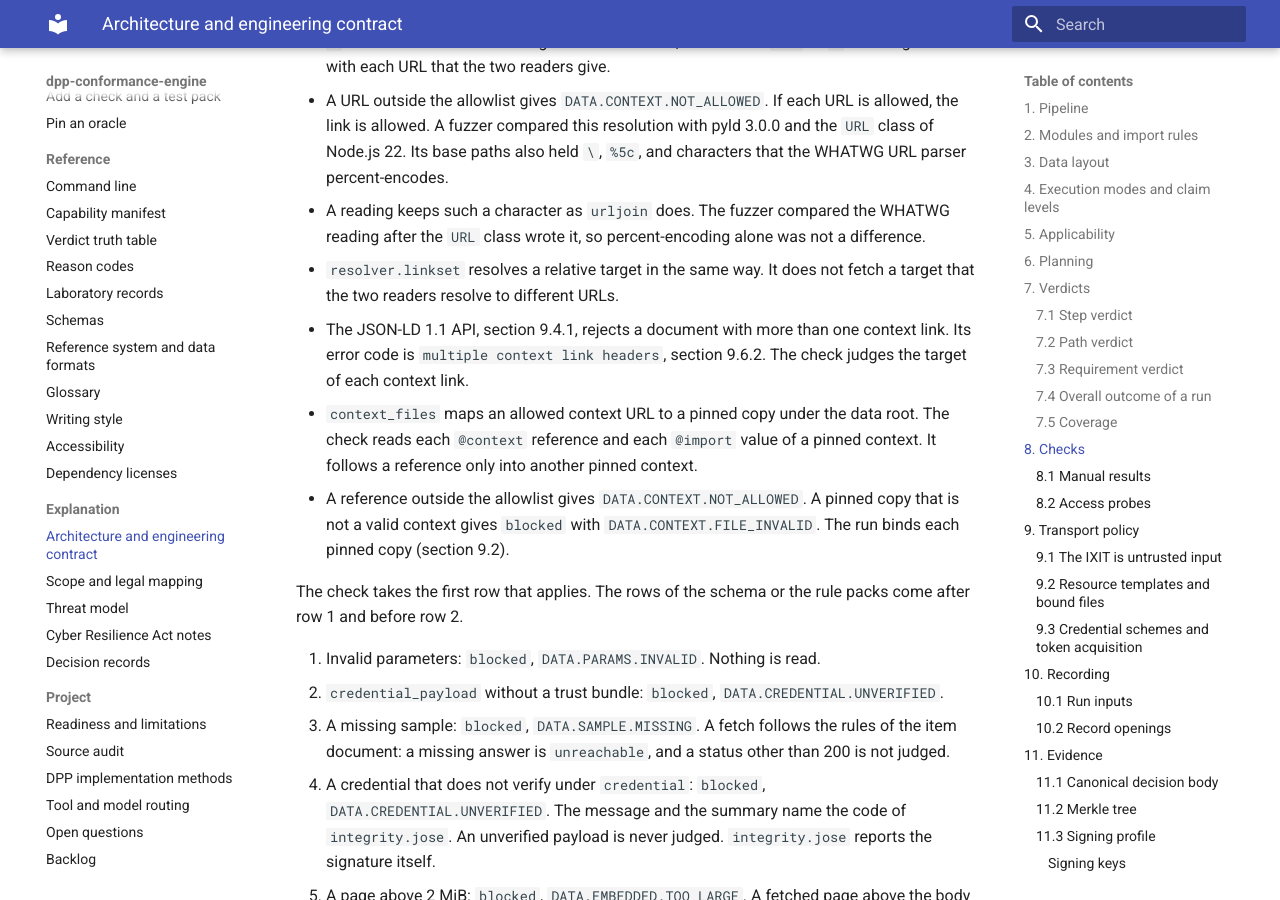
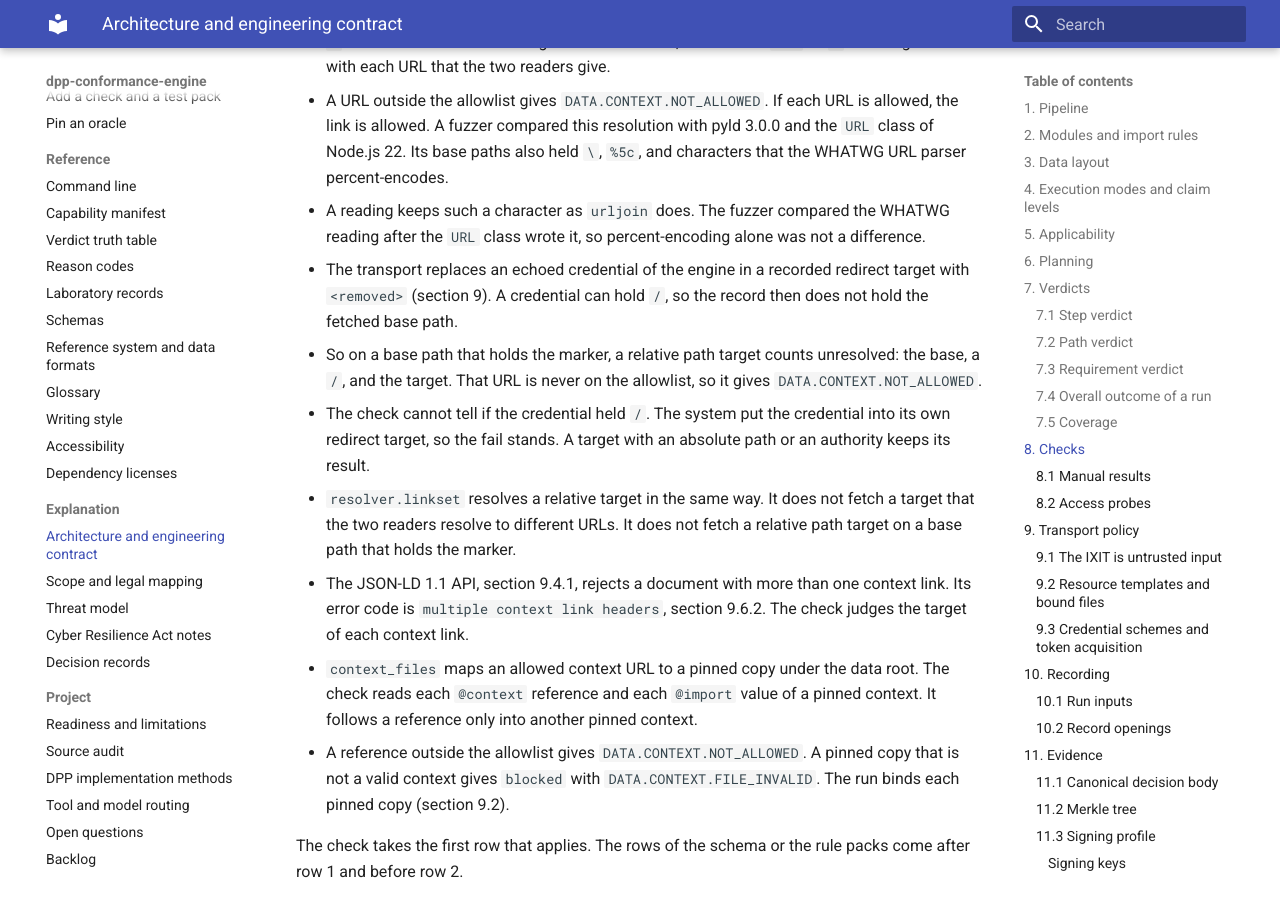
Before and after one commit to hadijannat/dpp-conformance-engine, an MkDocs documentation site: the page built from docs/explanation/architecture.md, in a window 1280 px wide and 900 px high, scrolled down 24084 px. Built offline with MkDocs 1.6.1 and Material for MkDocs 9.7.7, drawn with Linux system fonts in a browser that asks for light colours; the version menu is left out; some of the changed text lies outside the part shown.

Commit message:
docs: state how a scrubbed redirect path reads as a base
Sections 8 and 10 and the reference system page say that a relative
path target on a base path with the marker of an echoed credential
counts unresolved and gives DATA.CONTEXT.NOT_ALLOWED, and that
resolver.linkset does not fetch it.

Co-Authored-By: Claude Opus 5.5 <noreply@anthropic.com>

```diff
--- a/docs/explanation/architecture.md
+++ b/docs/explanation/architecture.md
@@ -794,8 +794,17 @@ gives `blocked`, with `DATA.SCHEMA.MISSING` or `DATA.RULES.MISSING`. The run bin
   Its base paths also held `\`, `%5c`, and characters that the WHATWG URL parser percent-encodes.
 - A reading keeps such a character as `urljoin` does. The fuzzer compared the WHATWG reading after
   the `URL` class wrote it, so percent-encoding alone was not a difference.
+- The transport replaces an echoed credential of the engine in a recorded redirect target with
+  `<removed>` (section 9). A credential can hold `/`, so the record then does not hold the fetched
+  base path.
+- So on a base path that holds the marker, a relative path target counts unresolved: the base, a
+  `/`, and the target. That URL is never on the allowlist, so it gives `DATA.CONTEXT.NOT_ALLOWED`.
+- The check cannot tell if the credential held `/`. The system put the credential into its own
+  redirect target, so the fail stands. A target with an absolute path or an authority keeps its
+  result.
 - `resolver.linkset` resolves a relative target in the same way. It does not fetch a target that
-  the two readers resolve to different URLs.
+  the two readers resolve to different URLs. It does not fetch a relative path target on a base
+  path that holds the marker.
 - The JSON-LD 1.1 API, section 9.4.1, rejects a document with more than one context link. Its
   error code is `multiple context link headers`, section 9.6.2. The check judges the target of
   each context link.
@@ -1818,6 +1827,9 @@ records/<id>.enc   one encrypted record each
   `/`. Redaction does not see the base, so this rule cannot remove such a target.
   `data.context` and `resolver.linkset` resolve it as the WHATWG URL parser and pyld do instead
   (section 8).
+- The transport also removes an echoed credential from a recorded redirect target. A credential
+  with `/` changes the base path, so neither check resolves a relative path target on that base
+  (section 8).
 - The transport removes an echoed credential of the engine before redaction (section 9). Its
   marker `<removed>` holds `>`. In a `Link` value, the marker could close a target that a reader
   of the sent value reads as open.
```
Also changed, not shown: docs/reference/reference-system.md (+3 -0 lines).
